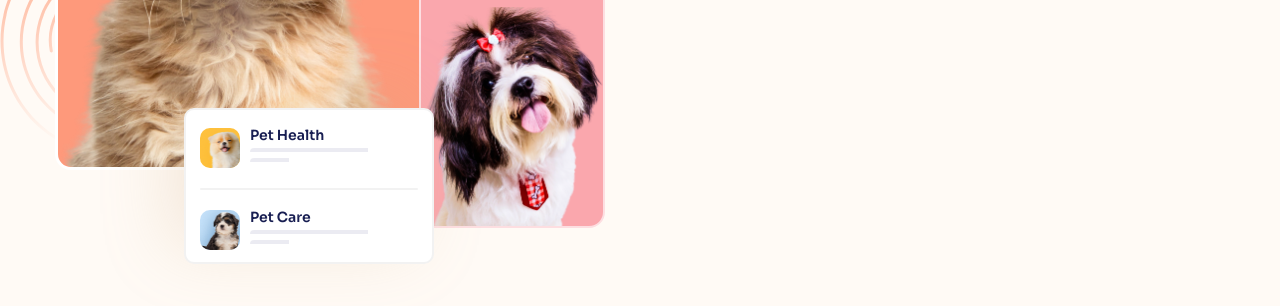
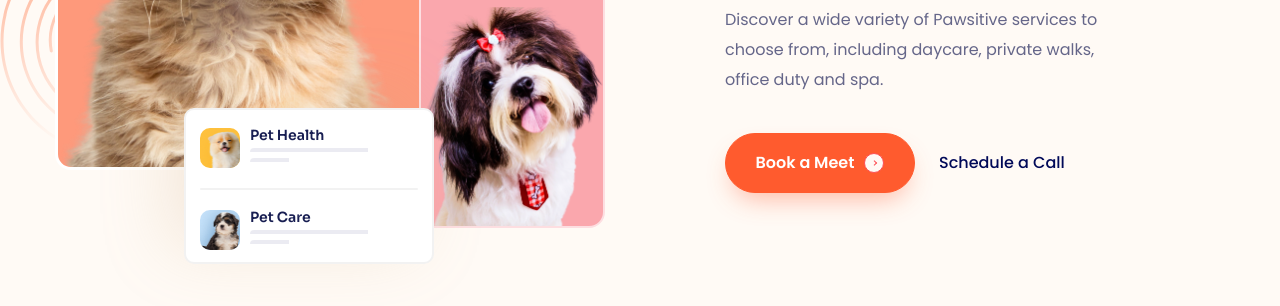
Before and after one commit to SQ-Toan/f8-project-04, a plain HTML site: page index.html in a window 1280 px wide. Shown: the part 494-800 px from the top of the page. Drawn offline with Linux system fonts and the light colour scheme.

Commit message:
Hero Competed

```diff
--- a/assets/css/style.css
+++ b/assets/css/style.css
@@ -1,5 +1,8 @@
 * {
     box-sizing: border-box;
+}
+:root {
+    --primary-color: #ff5b2e;
 }
 html {
     font-size: 62.5%;
@@ -40,10 +43,10 @@ textarea {
     --height: 56px;
 
     display: inline-block;
+
     min-width: 130px;
     height: var(--height);
     line-height: var(--height);
-
     font-size: 1.4rem;
     font-weight: 600;
     text-align: center;
@@ -54,6 +57,39 @@ textarea {
 }
 .btn:hover {
     opacity: 0.9;
+    cursor: pointer;
+}
+.btn--primary {
+    display: inline-flex;
+    align-items: center;
+    justify-content: center;
+    color: #fff;
+    background: var(--primary-color);
+    border-color: var(--primary-color);
+}
+.btn__icon {
+    position: relative;
+    display: inline-block;
+    width: 20px;
+    height: 20px;
+    margin-left: 10px;
+    background: #fffaf5;
+    border: 1px solid #fd5056;
+    border-radius: 50%;
+}
+.btn__icon::after {
+    content: "";
+    display: inline-block;
+    position: absolute;
+
+    top: 50%;
+    left: 50%;
+    translate: -50% -50%;
+    width: 2.5px;
+    height: 2.5px;
+    border-right: 1px solid #fd5056;
+    border-bottom: 1px solid #fd5056;
+    rotate: -45deg;
 }
 /* Header */
 .header {
@@ -102,6 +138,7 @@ textarea {
     display: flex;
     align-items: center;
     justify-content: space-between;
+    column-gap: 120px;
 }
 .hero__media {
     position: relative;
@@ -207,3 +244,70 @@ textarea {
 .hero-list-item:nth-of-type(2) .hero-list-item__thumb {
     background: #c6e2fa;
 }
+
+.hero__heading {
+    font-family: Sora;
+    font-size: 6.6rem;
+    font-weight: 800;
+    line-height: 1.15;
+    color: #000958;
+}
+.hero__desc {
+    width: 391px;
+    position: relative;
+    display: inline-flex;
+    margin-top: 24px;
+    font-size: 1.6rem;
+    font-weight: 400;
+    line-height: 1.88;
+    color: #656689;
+    transition: color 0.3s ease;
+}
+
+.hero__animate-wrap {
+    position: absolute;
+    display: flex;
+    justify-content: flex-end;
+    top: 0;
+    right: 0;
+    bottom: 0;
+    width: 0;
+    overflow: hidden;
+    transition: width 0.3s ease;
+}
+.hero__animate-text {
+    flex: 1 0 391px;
+    text-shadow: -0.1px -0.1px currentColor, 0.1px 0.1px currentColor;
+}
+.hero__desc:hover .hero__animate-wrap {
+    left: 0;
+    width: 100%;
+    justify-content: flex-start;
+}
+.hero__row {
+    display: flex;
+    /* justify-content: center; */
+    align-items: center;
+    margin-top: 38px;
+}
+.hero__cta-btn {
+    font-size: 1.6rem;
+    font-weight: 600;
+
+    --height: 60px;
+
+    min-width: 190px;
+    box-shadow: 0px 13px 26px -8px rgba(255, 91, 46, 0.42);
+}
+.hero__cta-link {
+    margin-left: 24px;
+    font-size: 1.6rem;
+    font-weight: 500;
+    line-height: 1;
+    color: #000958;
+}
+.hero__cta-link:hover {
+    text-decoration: underline;
+    text-underline-offset: 2px;
+    cursor: pointer;
+}
--- a/index.html
+++ b/index.html
@@ -242,7 +242,32 @@
                     </div>
 
                     <!-- Hero content -->
-                    <section class="hero__content"></section>
+                    <section class="hero__content">
+                        <h1 class="hero__heading">
+                            Established & Trusted Pet Care Service
+                        </h1>
+                        <p class="hero__desc">
+                            Discover a wide variety of Pawsitive services to
+                            choose from, including daycare, private walks,
+                            office duty and spa.
+                            <span class="hero__animate-wrap">
+                                <span class="hero__animate-text">
+                                    Discover a wide variety of Pawsitive
+                                    services to choose from, including daycare,
+                                    private walks, office duty and spa.
+                                </span>
+                            </span>
+                        </p>
+                        <div class="hero__row">
+                            <a href="#!" class="btn btn--primary hero__cta-btn"
+                                >Book a Meet
+                                <span class="btn__icon"></span>
+                            </a>
+                            <a href="#!" class="hero__cta-link">
+                                Schedule a Call
+                            </a>
+                        </div>
+                    </section>
                 </div>
             </div>
         </section>
```
